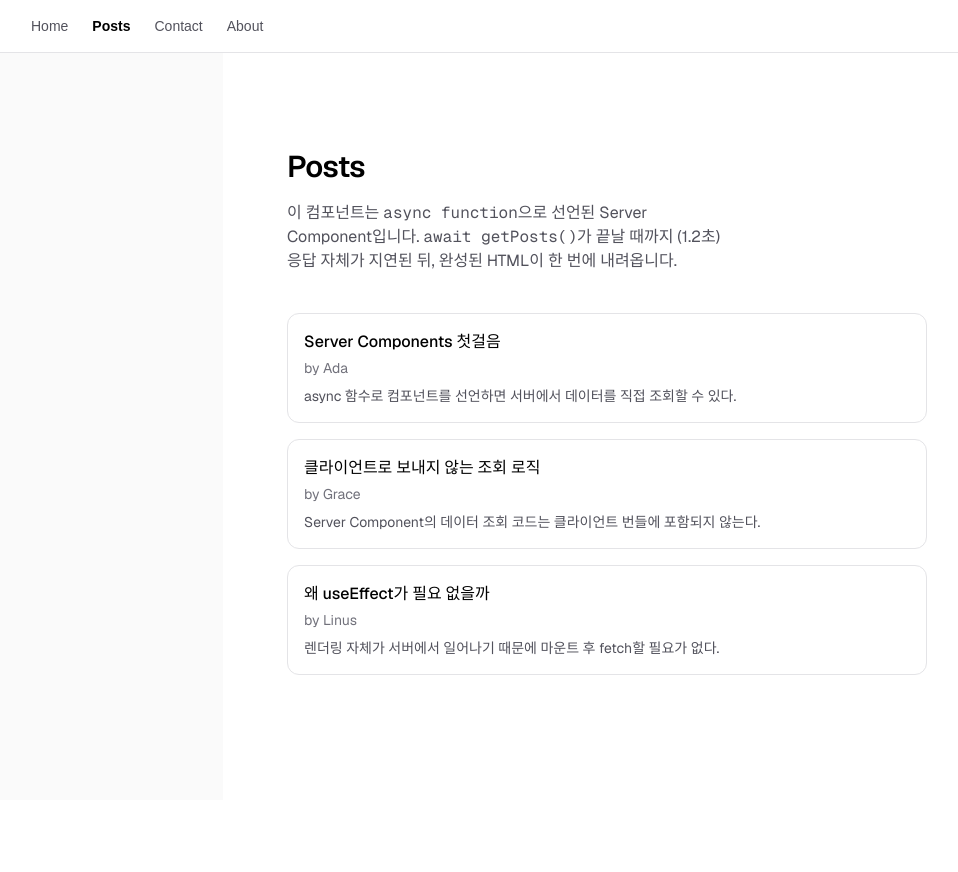
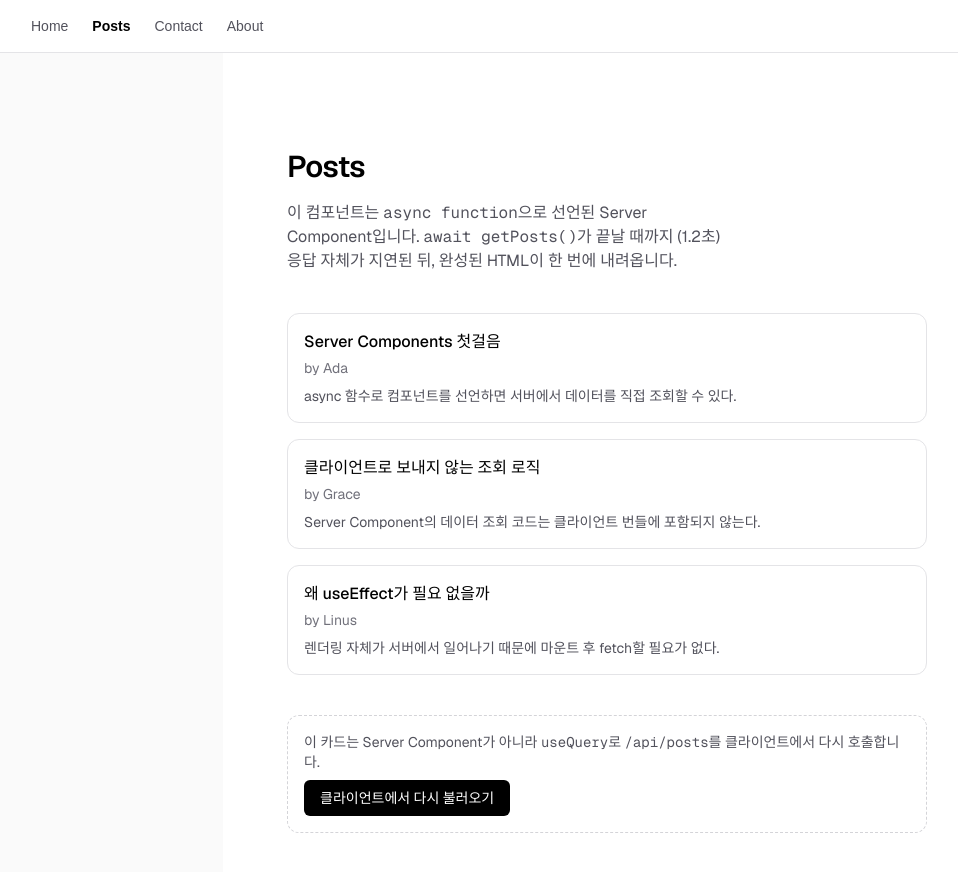
Before and after one commit to lewiswork/web_study, a Next.js app in the folder study-mode/app/: page /posts in a window 1280 px wide. Shown: the top 872 px of the page, without its empty margins (33-991 px from the left). Before the commit the page ends 800 px from the top, so only its background shows below. Built offline with nearby package versions, Linux system fonts and the light colour scheme.

Commit message:
Add TanStack Query client-side refetch for /posts (week 3)

```diff
--- a/study-mode/app/package.json
+++ b/study-mode/app/package.json
@@ -9,6 +9,7 @@
     "lint": "eslint"
   },
   "dependencies": {
+    "@tanstack/react-query": "^5.101.3",
     "next": "16.2.10",
     "react": "19.2.4",
     "react-dom": "19.2.4"
--- /dev/null
+++ b/study-mode/app/src/app/api/posts/route.ts
@@ -0,0 +1,6 @@
+import { getPosts } from "@/lib/posts";
+
+export async function GET() {
+  const posts = await getPosts();
+  return Response.json(posts);
+}
--- a/study-mode/app/src/app/layout.tsx
+++ b/study-mode/app/src/app/layout.tsx
@@ -1,6 +1,7 @@
 import type { Metadata } from "next";
 import { Geist, Geist_Mono } from "next/font/google";
 import NavBar from "@/components/NavBar";
+import Providers from "./providers";
 import "./globals.css";
 
 const geistSans = Geist({
@@ -29,8 +30,10 @@ export default function RootLayout({
       className={`${geistSans.variable} ${geistMono.variable} h-full antialiased`}
     >
       <body className="min-h-full flex flex-col">
-        <NavBar />
-        {children}
+        <Providers>
+          <NavBar />
+          {children}
+        </Providers>
       </body>
     </html>
   );
--- a/study-mode/app/src/app/posts/page.tsx
+++ b/study-mode/app/src/app/posts/page.tsx
@@ -1,4 +1,5 @@
 import { getPosts } from "@/lib/posts";
+import PostsRefresh from "@/components/PostsRefresh";
 
 export default async function PostsPage() {
   const posts = await getPosts();
@@ -35,6 +36,8 @@ export default async function PostsPage() {
             </li>
           ))}
         </ul>
+
+        <PostsRefresh />
       </main>
     </div>
   );
--- /dev/null
+++ b/study-mode/app/src/app/providers.tsx
@@ -0,0 +1,12 @@
+"use client";
+
+import { useState } from "react";
+import { QueryClient, QueryClientProvider } from "@tanstack/react-query";
+
+export default function Providers({ children }: { children: React.ReactNode }) {
+  const [queryClient] = useState(() => new QueryClient());
+
+  return (
+    <QueryClientProvider client={queryClient}>{children}</QueryClientProvider>
+  );
+}
--- /dev/null
+++ b/study-mode/app/src/components/PostsRefresh.tsx
@@ -0,0 +1,48 @@
+"use client";
+
+import { useQuery } from "@tanstack/react-query";
+import type { Post } from "@/lib/posts";
+
+async function fetchPosts(): Promise<Post[]> {
+  const res = await fetch("/api/posts");
+  if (!res.ok) {
+    throw new Error("게시글을 불러오지 못했습니다");
+  }
+  return res.json();
+}
+
+export default function PostsRefresh() {
+  const { data, isFetching, isError, error, refetch, dataUpdatedAt } = useQuery({
+    queryKey: ["posts"],
+    queryFn: fetchPosts,
+    enabled: false,
+  });
+
+  return (
+    <div className="flex flex-col gap-2 rounded-xl border border-dashed border-zinc-300 p-4 dark:border-zinc-700">
+      <p className="text-sm text-zinc-600 dark:text-zinc-400">
+        이 카드는 Server Component가 아니라 <code>useQuery</code>로{" "}
+        <code>/api/posts</code>를 클라이언트에서 다시 호출합니다.
+      </p>
+      <button
+        type="button"
+        onClick={() => refetch()}
+        disabled={isFetching}
+        className="self-start rounded-md bg-black px-4 py-2 text-sm font-medium text-white hover:bg-zinc-800 disabled:opacity-50 dark:bg-white dark:text-black dark:hover:bg-zinc-200"
+      >
+        {isFetching ? "불러오는 중..." : "클라이언트에서 다시 불러오기"}
+      </button>
+      {isError && (
+        <p className="text-sm text-red-600 dark:text-red-400">
+          {(error as Error).message}
+        </p>
+      )}
+      {data && (
+        <p className="text-sm text-zinc-600 dark:text-zinc-400">
+          {new Date(dataUpdatedAt).toLocaleTimeString()} 기준 {data.length}건
+          수신
+        </p>
+      )}
+    </div>
+  );
+}
```
Also changed, not shown: 1 other file (tests, documents, lock files or other folders).
